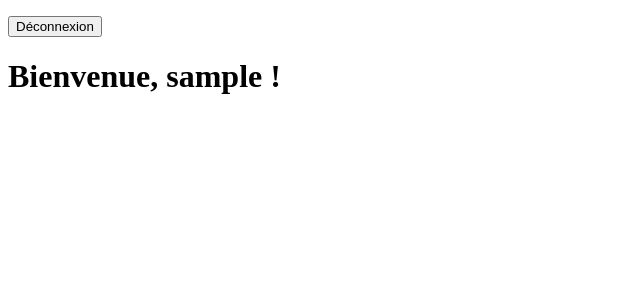
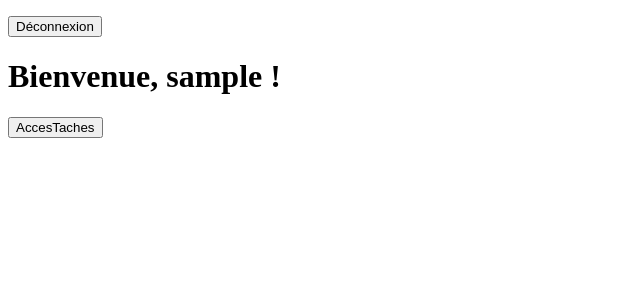
Before and after one commit to GregoireBellon/TaskManager, a PHP site: page /pageAccueil.php in a window 1280 px wide. Shown: the top 300 px of the page, without its empty margins (0-640 px from the left). Run offline with PHP 8.4, Linux system fonts and the light colour scheme; the visitor is signed in with stand-in values (Sample User, id 1); data that the repository does not hold is empty.

Commit message:
Ajout bouton pour Louis*

```diff
--- /dev/null
+++ b/Scripts/accesTaches.php
@@ -0,0 +1,3 @@
+<?php
+    header('Location: ../View/pageTaches.php');
+?>
--- a/View/pageAccueil.php
+++ b/View/pageAccueil.php
@@ -28,5 +28,8 @@
             }
             ?>
         </ol>
+        <form action="../Scripts/accesTaches.php" method="post" id="boutonDeconnnexion">
+            <p><input type="submit" value="AccesTaches" class="bouton"/></p>
+        </form>
     </body>
 </html>
```
